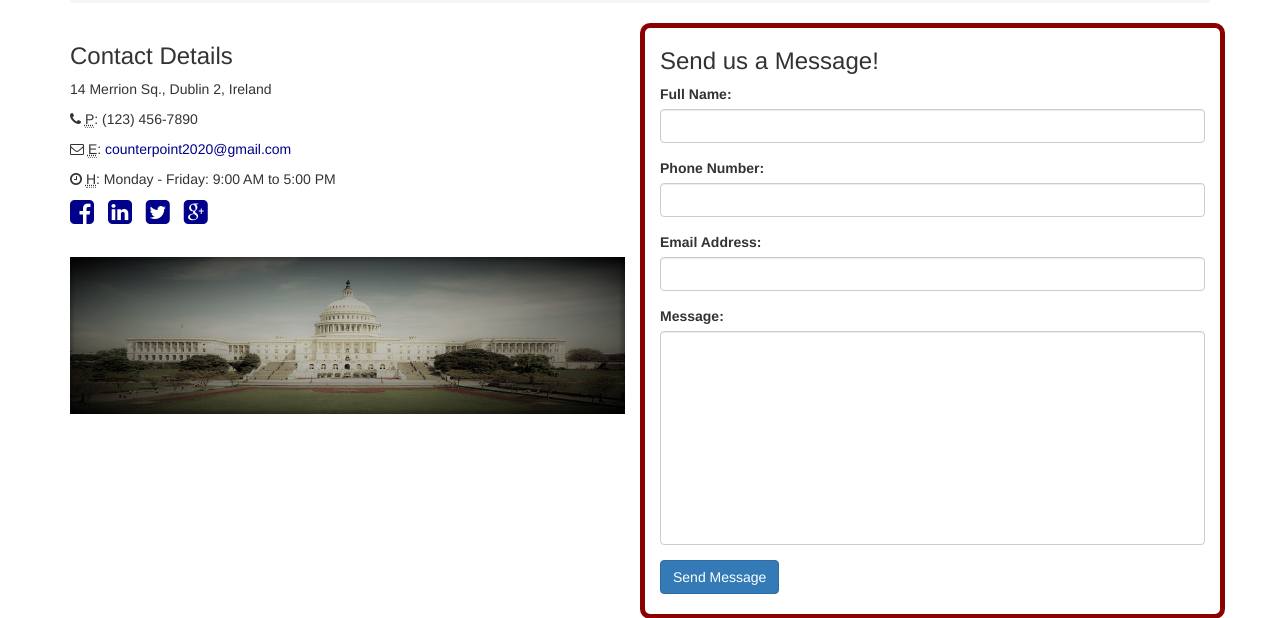
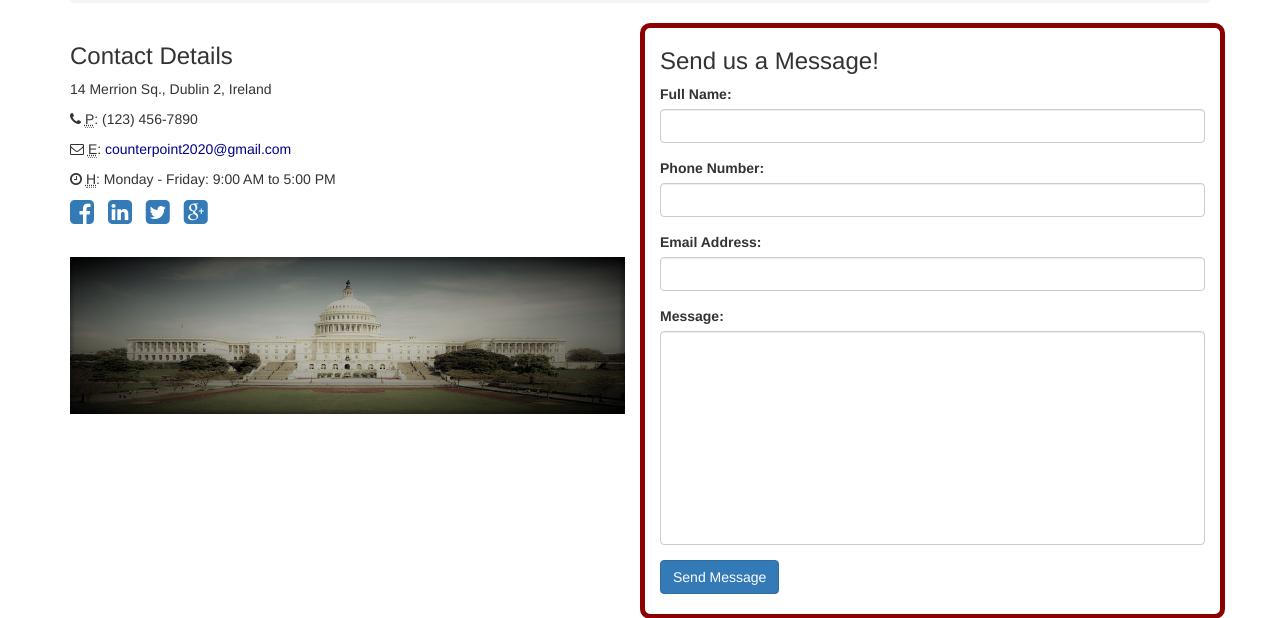
Before and after one commit to barryjohnjoyce/counterpoint2020, a Django app: page /contact/ in a window 1280 px wide. Shown: the part 193-811 px from the top of the page. Run offline with Django 3.2, Linux system fonts and the light colour scheme; parts of the project's set-up code (start-up, migrations or seed data) failed here and were passed over; some libraries are stand-ins or nearby versions.

Commit message:
CSS stylesheet error test

```diff
--- a/templates/base.html
+++ b/templates/base.html
@@ -18,18 +18,11 @@
     <!-- Custom CSS -->
     <link href="{% static "css/modern-business.css" %}" rel="stylesheet">
 
+    <!-- User CSS -->
+    <link href="{% static 'css/counterpoint2020.css' %}" rel="stylesheet" type="text/css" >
+
     <!-- Custom Fonts -->
     <link href="{% static "font-awesome/css/font-awesome.min.css" %}" rel="stylesheet" type="text/css">
-
-    <!-- HTML5 Shim and Respond.js IE8 support of HTML5 elements and media queries -->
-    <!-- WARNING: Respond.js doesn't work if you view the page via file:// -->
-    <!--[if lt IE 9]>
-        <script src="https://oss.maxcdn.com/libs/html5shiv/3.7.0/html5shiv.js"></script>
-        <script src="https://oss.maxcdn.com/libs/respond.js/1.4.2/respond.min.js"></script>
-    <![endif]-->
-
-{#    <link rel="stylesheet" href="https://cdnjs.cloudflare.com/ajax/libs/bootswatch/3.3.6/cerulean/bootstrap.min.css">#}
-     <link rel="stylesheet" type="text/css" href="{%  static 'css/counterpoint2020.css' %}">
 
     <!-- jQuery -->
     <script src="{% static 'js/jquery.js' %}"></script>
@@ -37,20 +30,9 @@
     <!-- Bootstrap Core JavaScript -->
     <script src="{% static 'js/bootstrap.min.js' %}"></script>
 
-{#    <script src="https://cdnjs.cloudflare.com/ajax/libs/jquery/3.0.0-alpha1/jquery.min.js"></script>#}
-{#    <script src="https://cdnjs.cloudflare.com/ajax/libs/twitter-bootstrap/4.0.0-alpha/js/bootstrap.min.js"></script>#}
-
-{#    <!-- Script to Activate the Carousel -->#}
-{#    <script>#}
-{#    $('.carousel').carousel({#}
-{#        interval: 5000 //changes the speed#}
-{#    })#}
-{#    </script>#}
-
 
 {% block head_js %}{% endblock head_js %}
     {# inserts JavaScript to convert <textarea> to tinymce editor in thread_box_form.html only on pages that require it #}
-
 
 </head>
 
--- a/templates/contact.html
+++ b/templates/contact.html
@@ -39,16 +39,16 @@
                     <abbr title="Hours">H</abbr>: Monday - Friday: 9:00 AM to 5:00 PM</p>
                 <ul class="list-unstyled list-inline list-social-icons">
                     <li>
-                        <a href="www.facebook.com"><i class="fa fa-facebook-square fa-2x" style="color: darkblue"></i></a>
+                        <a href="https://www.facebook.com"><i class="fa fa-facebook-square fa-2x"></i></a>
                     </li>
                     <li>
-                        <a href="www.linkedin.com"><i class="fa fa-linkedin-square fa-2x" style="color: darkblue"></i></a>
+                        <a href="https://www.linkedin.com"><i class="fa fa-linkedin-square fa-2x"></i></a>
                     </li>
                     <li>
-                        <a href="www.twitter.com"><i class="fa fa-twitter-square fa-2x" style="color: darkblue"></i></a>
+                        <a href="https://www.twitter.com"><i class="fa fa-twitter-square fa-2x"></i></a>
                     </li>
                     <li>
-                        <a href="www.googleplus.com"><i class="fa fa-google-plus-square fa-2x" style="color: darkblue"></i></a>
+                        <a href="https://www.googleplus.com"><i class="fa fa-google-plus-square fa-2x"></i></a>
                     </li>
                 </ul>
                 <br>
```
